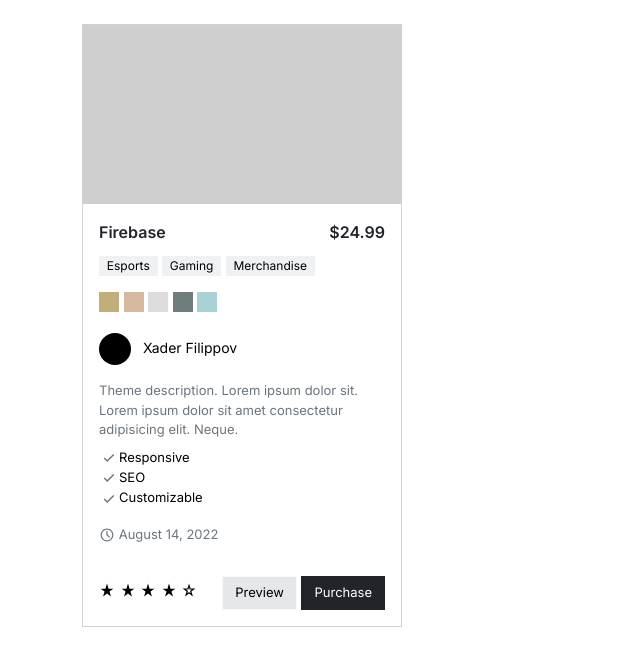
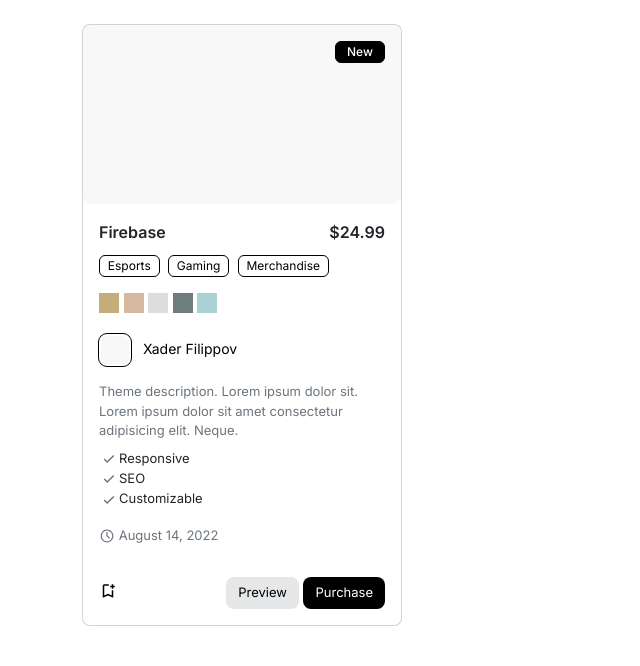
Before and after one commit to themepreneur/themepreneur.github.io, a plain HTML site: page index.html in a window 1280 px wide. Shown: the whole page, without its empty margins (0-640 px from the left). Drawn offline with nearby package versions, Linux system fonts and the light colour scheme.

Commit message:
Add files via upload

```diff
--- a/index.html
+++ b/index.html
@@ -13,8 +13,9 @@
 <body>
 
   <div class="container">
-    <div class="card mt-4" style="width: 320px;">
-      <img src="./images/project_banner.png" class="card-img-top" alt="Foodly Theme Banner">
+    <div class="card product mt-4" style="width: 320px;">
+      <img src="./images/Rectangle 4.svg" class="card-img-top product-image" alt="Foodly Theme Banner">
+      <span class="badge bg-dark">New</span>
       <div class="card-body">
         <span class="product-title">Firebase
           <span class="product-price">$24.99</span>
@@ -32,7 +33,7 @@
           <button class="product-color product-color-5"></button>
         </div>
         <a href="https://themepreneur.github.io/xaderfilippov" class="product-author">
-          <img src="./images/Rectangle 2.png" class="product-author-image">Xader Filippov
+          <img src="./images/Rectangle 3.svg" class="product-author-image">Xader Filippov
         </a>
         <p class="product-description">
           Theme description. Lorem ipsum dolor sit. Lorem ipsum dolor sit amet consectetur adipisicing elit. Neque.
@@ -49,11 +50,14 @@
         </p>
 
         <div class="product-rating">
+          <!-- <img src="./images/icons/star_FILL0_wght400_GRAD0_opsz20.svg" alt="" class="rating-icon">
           <img src="./images/icons/star_FILL0_wght400_GRAD0_opsz20.svg" alt="" class="rating-icon">
           <img src="./images/icons/star_FILL0_wght400_GRAD0_opsz20.svg" alt="" class="rating-icon">
           <img src="./images/icons/star_FILL0_wght400_GRAD0_opsz20.svg" alt="" class="rating-icon">
-          <img src="./images/icons/star_FILL0_wght400_GRAD0_opsz20.svg" alt="" class="rating-icon">
-          <img src="./images/icons/grade_FILL0_wght400_GRAD0_opsz20.svg" alt="" class="rating-icon">
+          <img src="./images/icons/grade_FILL0_wght400_GRAD0_opsz20.svg" alt="" class="rating-icon"> -->
+          <a href="#">
+            <img src="./images/icons/bookmark_add_FILL0_wght400_GRAD0_opsz24.svg" alt="" class="product-bookmark-icon">
+          </a>
 
           <span class="product-actions">
             <a href="#" class="btn btn-light">Preview</a>
--- a/styles.css
+++ b/styles.css
@@ -1,8 +1,11 @@
 @import url('https://fonts.googleapis.com/css2?family=Inter:wght@100;200;300;400;500;600;700;800;900&display=swap');
 
 * {
-  border-radius: 0 !important;
   font-family: 'Inter', sans-serif;
+}
+
+.product {
+  border-radius: 8px !important;
 }
 
 .product-title {
@@ -19,13 +22,32 @@
 }
 
 .bg-secondary {
-  background-color: #F0F1F2 !important;
+  background-color: #fff !important;
   color: #000;
+  border: 1px solid #000;
   font-weight: 400 !important;
+  margin-right: 4px;
+}
+
+.bg-dark {
+  background-color: #000 !important;
+  color: #fff;
+  border: 1px solid #000;
+  font-weight: 500 !important;
+  margin-right: 4px;
+  width: 50px;
+  position: absolute;
+  right: 16px;
+  top: 16px;
+  margin: 0;
 }
 
 .product-colors {
   margin-top: 16px;
+}
+
+.product-image {
+  border-radius: 8px;
 }
 
 .product-author {
@@ -40,7 +62,9 @@
 .product-author-image {
   width: 32px;
   margin-right: 12px;
-  border-radius: 50% !important;
+  border-radius: 8px !important;
+  border: 2px solid #fff;
+  outline: 1px solid #000;
 }
 
 .product-publication-date {
@@ -60,7 +84,6 @@
 }
 
 .product-features {
-  color: #000;
   font-size: 13px;
   margin-top: 8px;
 }
@@ -71,6 +94,17 @@
 
 .btn {
   font-size: 13px;
+  border-radius: 8px;
+  box-shadow: none !important;
+  border: none !important;
+}
+
+.btn-dark {
+  background-color: #000 !important;
+}
+
+.product-bookmark-icon {
+  width: 18px;
 }
 
 .product-actions {
@@ -117,3 +151,23 @@ p {
 .btn-light {
   background-color: #E5E7E9;
 }
+
+@media (max-width: 576px) {
+  .product {
+    width: 100% !important;
+  }
+}
+
+/* @media (min-width: 576px) { ... } */
+
+/* // Medium devices (tablets, 768px and up)
+@media (min-width: 768px) { ... }
+
+// Large devices (desktops, 992px and up)
+@media (min-width: 992px) { ... }
+
+// X-Large devices (large desktops, 1200px and up)
+@media (min-width: 1200px) { ... }
+
+// XX-Large devices (larger desktops, 1400px and up)
+@media (min-width: 1400px) { ... } */
```
Also changed, not shown: images/Rectangle 3.svg (added), images/Rectangle 4.svg (added), images/icons/bookmark_FILL0_wght400_GRAD0_opsz20.svg (added), images/icons/bookmark_add_FILL0_wght400_GRAD0_opsz24.svg (added).
